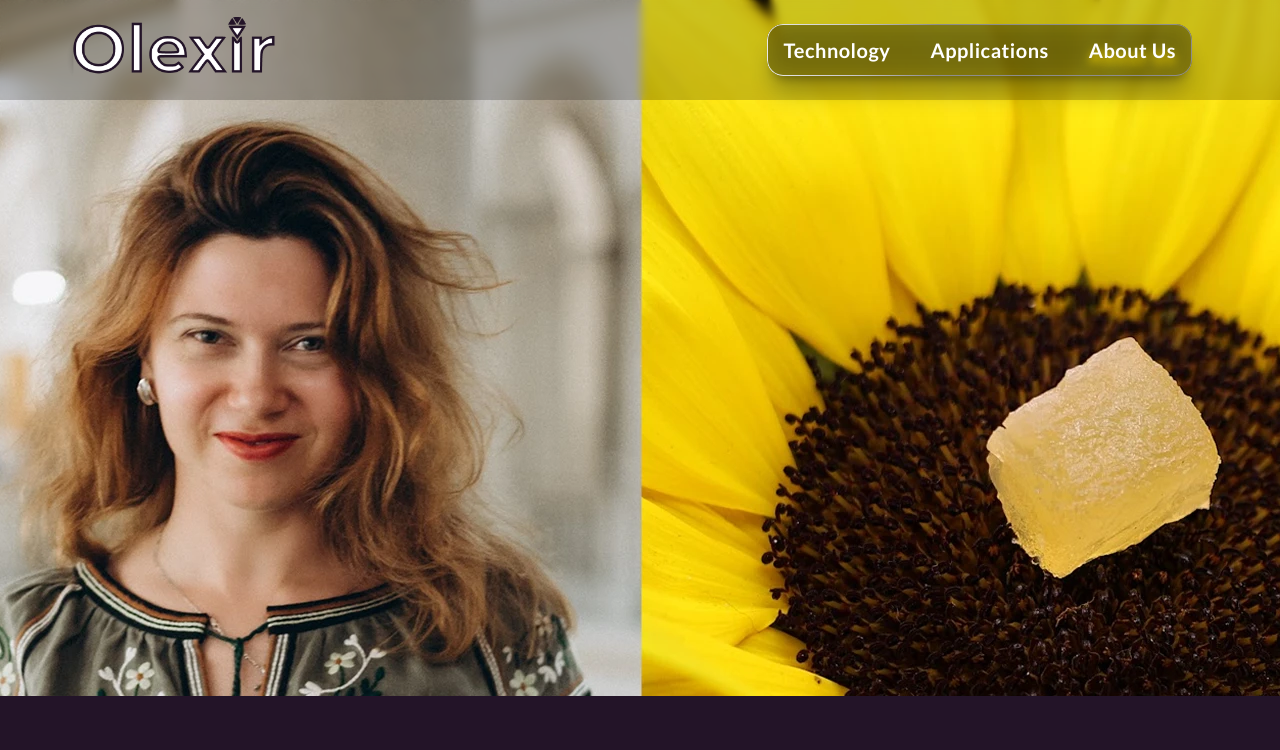
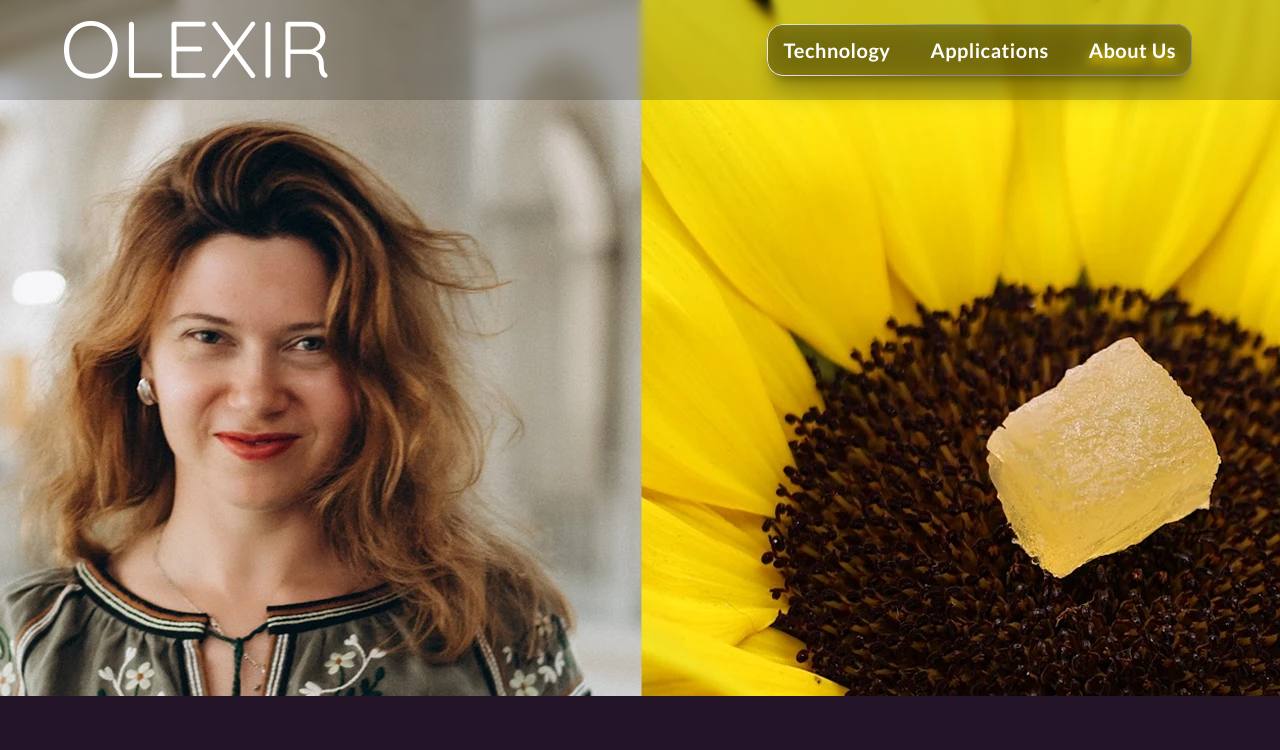
Before and after one commit to MrDrProfessorPatrick/olexir, a Next.js app: page /aboutus in a window 1280 px wide. Shown: the top 750 px of the page. Built offline with nearby package versions, Linux system fonts and the light colour scheme.

Commit message:
Logo changed

```diff
--- a/src/app/aboutus/page.js
+++ b/src/app/aboutus/page.js
@@ -147,7 +147,6 @@ export default function AboutUs() {
                                   min-h-[337px]
                                   lg:py-6
                                   gap-[20px]
-                                  2xl:w-[1440px] 2xl:m-auto
                                 "
                     >
                         {[
@@ -319,7 +318,7 @@ export default function AboutUs() {
                             </div>
                         </div>
                         {/* tablet and desktop */}
-                        <div className="flex-row  pt-5 gap-8 lg:justify-center mt-2 hidden lg:flex tabular-nums 2xl:w-[1400px] 2xl:m-auto">
+                        <div className="flex-row  pt-5 gap-8 lg:justify-center mt-2 hidden lg:flex tabular-nums">
                             <div
                                 id="planProtein"
                                 className={`w-full flex flex-col items-center border-1 border-solid border-white rounded-full md:rounded-4xl text-[14px] lg:text-[14px] xl:text-[16px] 2xl:text-[18px] 3xl:text-[22px] text-white px-1 lg:px-4 xl:px-4 2xl:px-12 py-4 ${lato.className}`}
--- a/src/app/applications/page.js
+++ b/src/app/applications/page.js
@@ -235,7 +235,7 @@ export default function Applications() {
                                 next-generation cosmeceuticals.
                             </li>
                         </ul>
-                        <div className="mt-5 lg:mt-15">
+                        <div className="mt-5">
                             <RoundTabs
                                 tabText={firstTabText}
                                 lineColor="#AB808D"
@@ -355,7 +355,7 @@ export default function Applications() {
                             sizes="(max-width: 200px)"
                         />
                     </section>
-                    <div className="mt-8 lg:mt-20 mb-5">
+                    <div className="pt-14 lg:pt-18 pb-10 2xl:w-[1440px] 2xl:m-auto">
                         <RoundTabs
                             tabText={secondTabText}
                             lineColor="#D8AE02"
@@ -363,7 +363,7 @@ export default function Applications() {
                     </div>
                     <Carusel images={foodCarusel} isBigCarousel={false} />
                     <p
-                        className={`text-white ${lato.className} text-[16px] lg:text-[24px] text-center pb-10 px-2 xs:px-4 2xl:w-[1440px] 2xl:m-auto`}
+                        className={`text-white ${lato.className} text-[16px] lg:text-[24px] text-center pb-10 px-2 xs:px-4  2xl:w-[1440px] 2xl:m-auto`}
                     >
                         To solve the problem for lactose-intolerant, health- and
                         eco-conscious people, we offer O-mega cheese. This is
@@ -412,7 +412,7 @@ export default function Applications() {
                             </p>
                         </div>
                     </div>
-                    <div className="mb-5 mb-8 lg:mb-15">
+                    <div className="pt-14 lg:pt-18 pb-16 2xl:w-[1440px] 2xl:m-auto">
                         <RoundTabs
                             tabText={wellnessTabText}
                             lineColor="#679BE8"
--- a/src/components/Bottom.js
+++ b/src/components/Bottom.js
@@ -18,18 +18,19 @@ export default function Bottom() {
               md:justify-center bg-[#D8AE02] w-full h-[550px] md:h-[268px]
                ${lato.className}`}
         >
-            <div className="flex items-center justify-center md:justify-start md:ml-16 ">
-                <div className="flex flex-col justify-center items-center h-full md:pt-10">
-                    <div className="relative w-[220px] h-[70px] ">
+            <div className="flex items-center justify-center md:center">
+                <div className="flex flex-col justify-center items-center h-full md:pt-21">
+                    <div className="relative w-[180px] md:w-[200px] lg:w-[264px] aspect-[264/58]">
                         <Image
-                            src="/OlexirLogoBlackDiomondUnderI2.png"
+                            src="/OLEXIRAUBERGIN.png"
                             alt="logo"
+                            className="object-contain"
                             fill
-                            className="object-cover"
                             priority
-                            sizes="(max-width: 200px)"
+                            sizes="(max-width: 768px) 180px, 264px"
                         />
                     </div>
+
                     <div className="flex flex-2 items-end hidden md:flex justify-center text-[12px] lg:text-[14px] pb-4">
                         <div
                             className={`flex flex-row gap-4 ${lato.className}`}
--- a/src/components/NavBar.js
+++ b/src/components/NavBar.js
@@ -23,19 +23,20 @@ export default function NavBar() {
             <div
                 className={`absolute w-full h-[100px] backdrop-blur-xs bg-black/20 z-50 ${lato.className}`}
             >
-                <div className="absolute inset-0 flex z-10 w-[120px] h-[40px] xs:w-[120px] xs:h-[40px] md:w-[220px] md:h-[70px] ml-[5%] mt-7 md:mt-4 z-1000">
+                {/* Контейнер логотипа тепер центрований по вертикалі за допомогою top-1/2 та -translate-y-1/2 */}
+                <div className="absolute top-1/2 -translate-y-1/2 left-0 flex z-10 w-[180px] md:w-[224px] lg:w-[264px] aspect-[264/58] ml-[5%] z-1000">
                     <Link
                         href="/"
-                        className="absolute inset-0 z-20"
+                        className="relative w-full h-full block"
                         aria-label="Home"
                     >
                         <Image
-                            src={`/OlexirLogoWhiteBlue.png`}
+                            src="/OLEXIR.png" // OlexirLogoWhiteBlue.png
                             alt="logo"
+                            className="object-contain"
                             fill
-                            className="object-cover"
                             priority
-                            sizes="(max-width: 200px)"
+                            sizes="(max-width: 768px) 180px, 264px"
                         />
                     </Link>
                 </div>
@@ -67,19 +68,19 @@ export default function NavBar() {
                 </label>
 
                 <div className="sidebar">
-                    <div className="absolute inset-0 flex items-center justify-center z-10 w-[120px] h-[40px] xs:w-[120px] xs:h-[40px] lg:w-[220px] lg:h-[70px] ml-[5%] mt-7 z-1000">
+                    <div className="absolute inset-0 flex items-center justify-center z-10 w-[180px] md:w-[224px] lg:w-[264px] aspect-[264/58] ml-[5%] mt-7 z-1000">
                         <Link
                             href="/"
                             className="absolute inset-0 z-20"
                             aria-label="Home"
                         >
                             <Image
-                                src={`/OlexirLogoWhiteBlue.png`}
+                                src="/OLEXIR.png" // OlexirLogoWhiteBlue.png
                                 alt="logo"
+                                className="object-contain"
                                 fill
-                                className="object-cover"
                                 priority
-                                sizes="(max-width: 200px)"
+                                sizes="(max-width: 768px) 180px, 264px"
                             />
                         </Link>
                     </div>
```
Also changed, not shown: public/OLEXIR.png (added), public/OLEXIRAUBERGIN.png (added).
